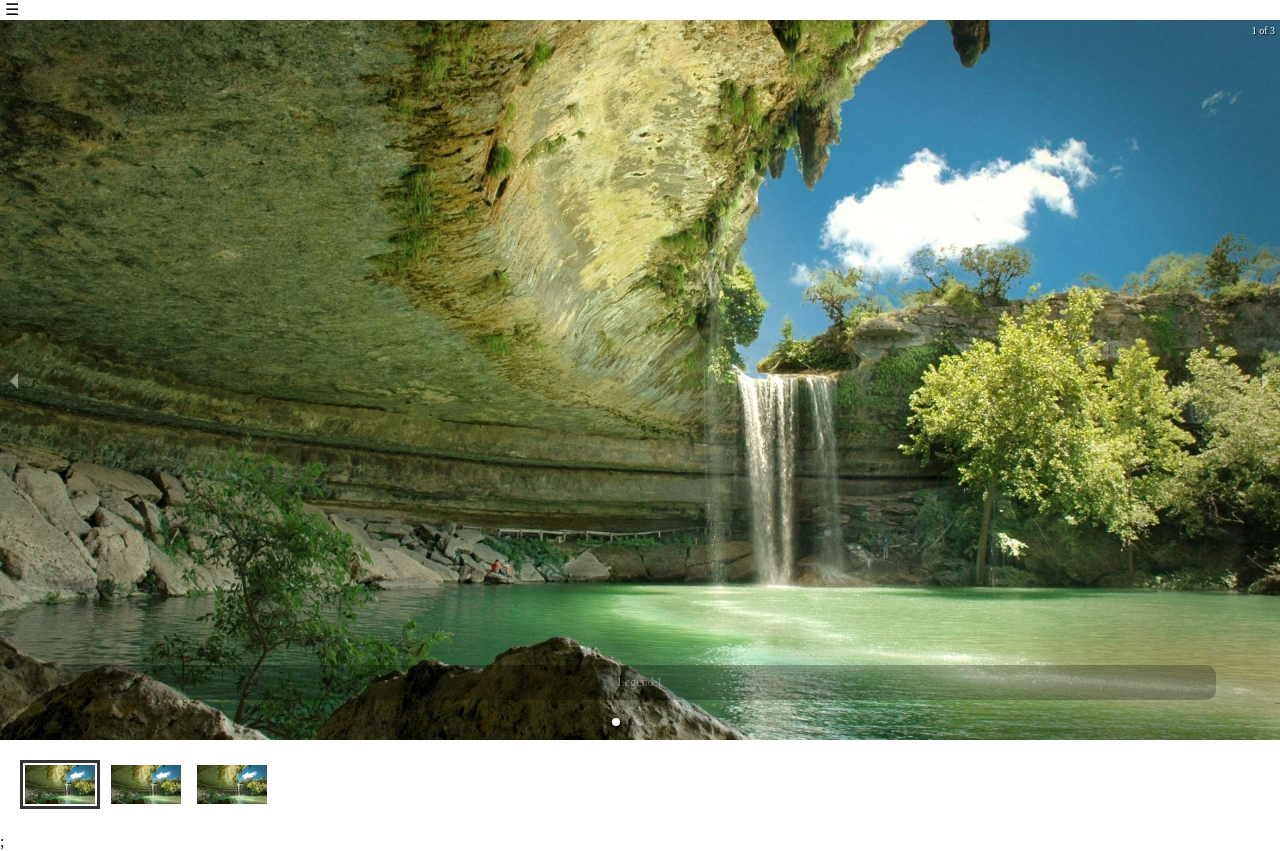
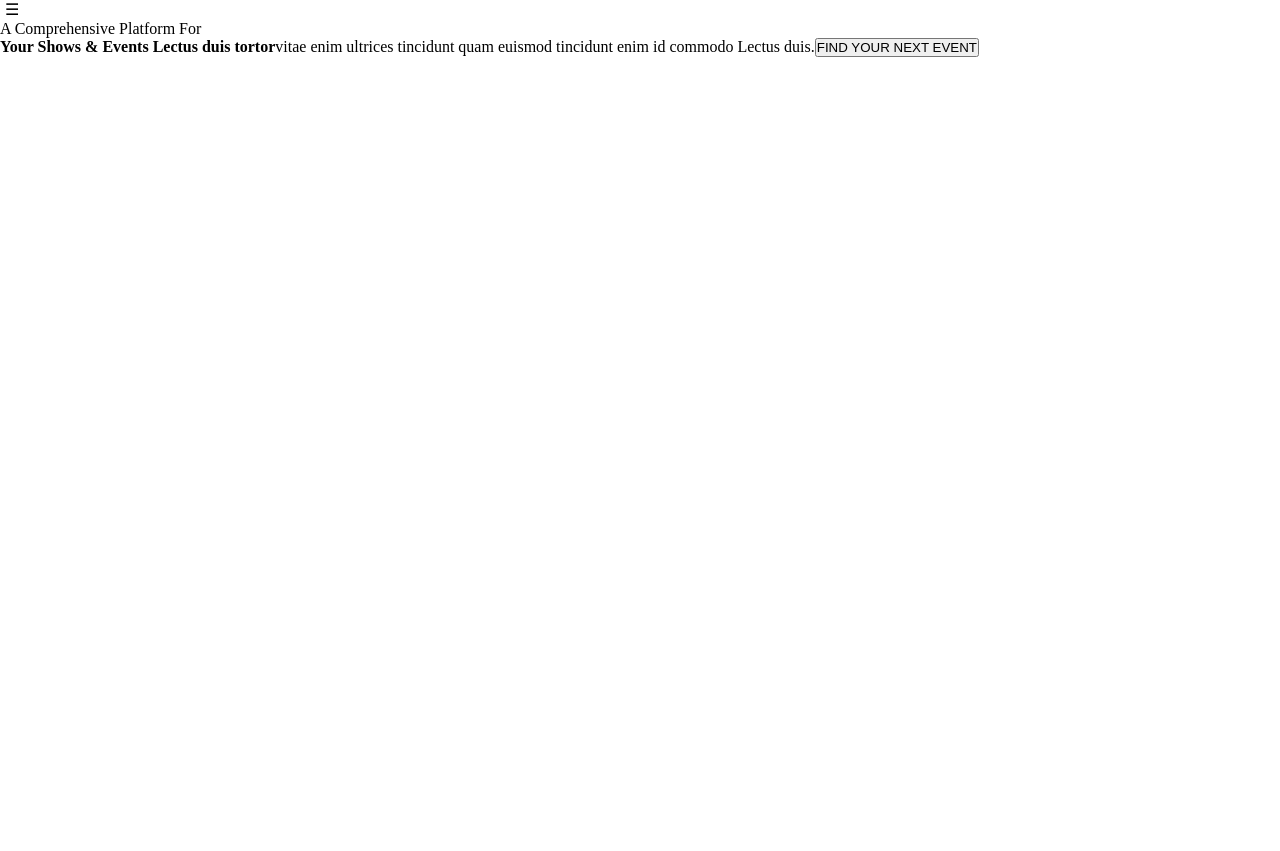
Before and after one commit to WebseederMayuradlak/wondersports, a React (Create React App) app: page / in a window 1280 px wide. After the commit the page ends 800 px from the top, so only its background shows below. Built offline with nearby package versions, Linux system fonts and the light colour scheme; the HTML template or start-up script is replaced by a standard one.

Commit message:
add event page

```diff
--- a/src/Components/event/Event.jsx
+++ b/src/Components/event/Event.jsx
@@ -5,7 +5,14 @@ import "./event.css";
 const Event = () => {
   return (
     <>
-      <Slider />;
+      <div>
+        A Comprehensive Platform For
+        <br></br>
+        <b>Your Shows & Events Lectus duis tortor</b>
+        vitae enim ultrices tincidunt quam euismod tincidunt enim id commodo
+        Lectus duis.
+        <button>FIND YOUR NEXT EVENT</button>
+      </div>
     </>
   );
 };
```
